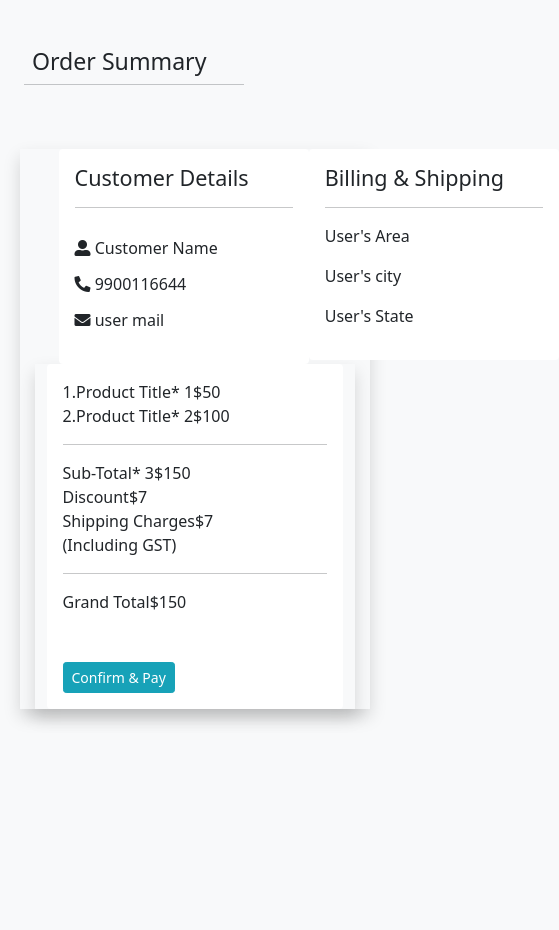
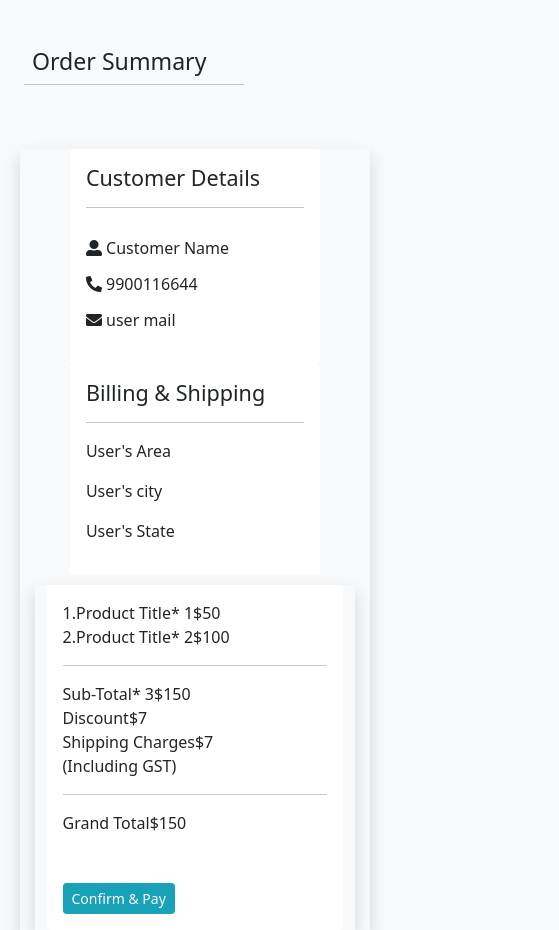
Before and after one commit to change-coder/homoeomeds, a plain HTML site: page order-summary.html in a window 390 px wide. Shown: the whole page, 559 px wide, since content can reach past the window. Before the commit the page ends 844 px from the top, so only its background shows below. Drawn offline with nearby package versions, Linux system fonts and the light colour scheme.

Commit message:
media query for customer details and billing address

```diff
--- a/order-summary.html
+++ b/order-summary.html
@@ -26,7 +26,7 @@
 
                 </div>
                 <div class="row mt-2 d-flex shadow ">
-                    <div class="col-md-6 col-11 mb-lg-0 mx-auto d-flex gx-5">
+                    <div class="cus-bill col-md-6 col-11 mb-lg-0 mx-auto d-flex gx-5">
                         <div class="col-md-6 col-11 mb-lg-0 mx-auto">
                             <div class="card text-left border-0">
                                 <div class="card-body">
--- a/style.css
+++ b/style.css
@@ -196,3 +196,10 @@ proced to pay
 -------------------------------------
 End proceed to pay
 ------------------------------------ */
+@media (max-width: 600px) {
+  .cus-bill
+  {
+    flex-direction: column;
+    margin-bottom: 10px;
+  }
+}
```
Also changed, not shown: 1 other file.
